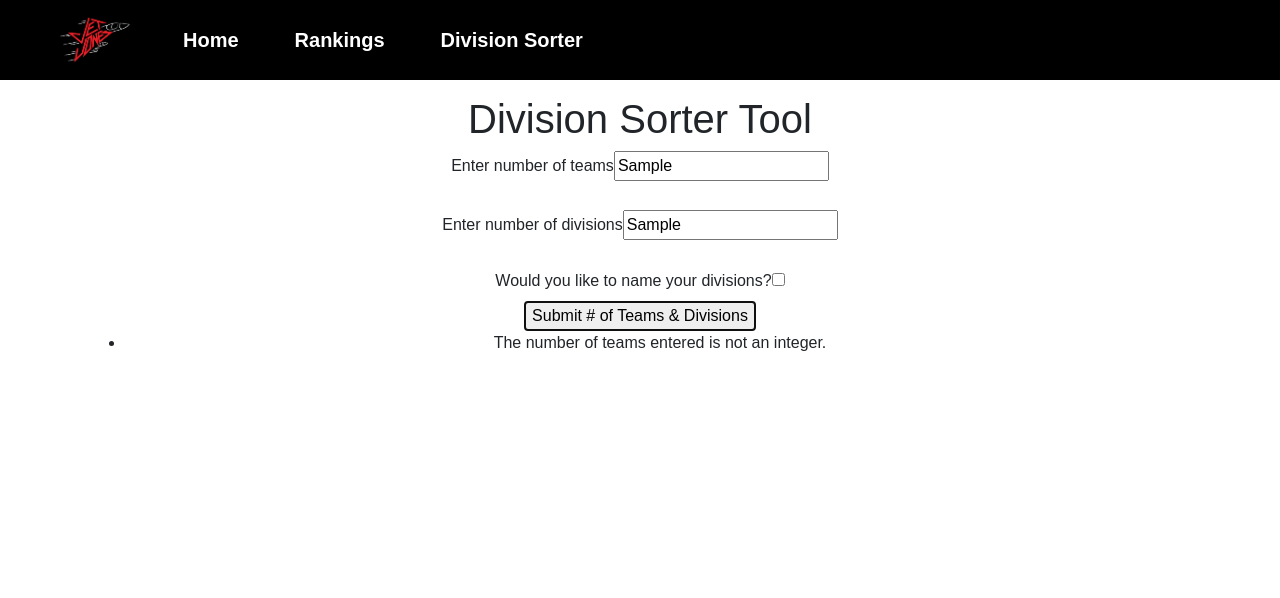
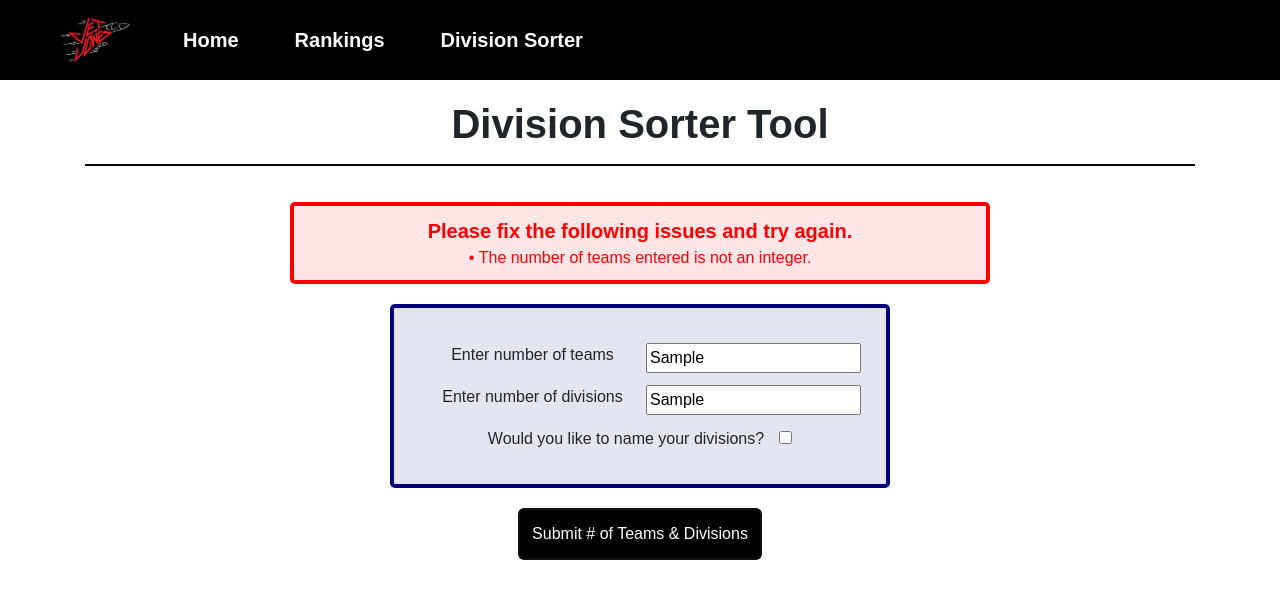
Before and after one commit to cyperior7/jetjones-tools, an Angular app: page /divisionsorter in a window 1280 px wide. Both pictures are taken after typing "Sample", "Sample" into the empty fields and a click on the button "Submit # of Teams & Divisions". Shown: the top 598 px of the page. Built offline with nearby package versions, Linux system fonts and the light colour scheme.

Commit message:
Finished styling division sorter page

```diff
--- a/src/app/division-sorter/division-sorter.component.css
+++ b/src/app/division-sorter/division-sorter.component.css
@@ -0,0 +1,97 @@
+.divisionResult {
+    border: 4px;
+    border-style: solid;
+    border-color: navy;
+    border-radius: 5px;
+    color: navy;
+    width: 30%;
+    margin: 15px;
+    background-color: rgba(0, 0, 128, 0.1);
+    padding: 10px;
+}
+
+.divName {
+    font-weight: bold;
+    font-size: 20px;
+    text-decoration: underline;
+}
+
+.flexContainer {
+    display: flex;
+    justify-content: center;
+}
+
+input {
+    float: right;
+}
+
+#nameDivs {
+    float: none;
+    margin-left: 15px;
+}
+
+h1 {
+    font-weight: bold;
+    font-size: 40px;
+}
+
+hr {
+    background-color: black;
+    height: 1px;
+}
+
+form {
+    border: 4px;
+    border-style: solid;
+    border-color: navy;
+    border-radius: 5px;
+    background-color: rgba(0, 0, 128, 0.1);
+    padding: 25px;
+    width: 500px;
+    margin-top: 20px;
+}
+
+button {
+    border: 4px;
+    border-style: solid;
+    border-color: black;
+    border-radius: 5px;
+    background-color: black;
+    color: white;
+    margin-top: 20px;
+    padding: 10px;
+}
+
+button:hover {
+    background-color: white;
+    color: black;
+}
+
+.inputBox {
+    margin-top: 10px;
+}
+
+.rerollBtn {
+    margin-right: 15px;
+}
+
+.redoBtn {
+    margin-left: 15px;
+}
+
+.errorBox {
+    border: 4px;
+    border-style: solid;
+    border-color: red;
+    border-radius: 5px;
+    background-color: rgba(255, 0, 0, 0.1);
+    color: red;
+    width: 700px;
+    padding: 10px;
+    margin-top: 20px;
+}
+
+.errorTitle {
+    font-size: 20px;
+    font-weight: bold;
+}
--- a/src/app/division-sorter/division-sorter.component.html
+++ b/src/app/division-sorter/division-sorter.component.html
@@ -1,19 +1,33 @@
 <div class="container">
     <h1>Division Sorter Tool</h1>
+    <hr id="errorLocation"/>
+
+    <div class="flexContainer">
+        <div *ngIf="displayError" class="errorBox">
+            <span class="errorTitle">Please fix the following issues and try again.</span>
+            <div *ngFor="let error of errorObj">
+                &bull;&nbsp;{{error}}
+            </div>
+        </div>
+    </div>
 
     <div *ngIf="displayInitialOptions">
+        <div class="flexContainer">
             <form>
+                <div class="inputBox">
                     <label>Enter number of teams</label>
                     <input type="text" id="numTeams"/>
-            <br/>
-            <br/>
+                </div>
+                <div class="inputBox">
                     <label>Enter number of divisions</label>
                     <input type="text" id="numDivs"/>
-            <br/>
-            <br/>
+                </div>
+                <div class="inputBox">
                     <label>Would you like to name your divisions?</label>
                     <input type="checkbox" id="nameDivs"/>
+                </div>
             </form>
+        </div>
 
         <button (click)="submitInfo()">
             Submit # of Teams & Divisions
@@ -21,19 +35,19 @@
     </div>
 
     <div *ngIf="displayInputBoxesAndGenerate">
-        <div>
-            <div *ngFor="let id of teamInfo.teamInputObj">
+        <div class="flexContainer">
+            <form>
+                <div *ngFor="let id of teamInfo.teamInputObj" class="inputBox">
                     <label>Enter team #{{id}}</label>
-                <input type="text" id="{{ 'team' + id }}"/>
-            </div>
+                    <input type="text" id="{{ 'team' + id }}" maxlength=25/>
                 </div>
 
-        <div>
-            <br />
-            <div *ngFor="let id of divisionInfo.divInputObj">
+                <div *ngIf="divisionInfo.nameDivs"><hr/></div>
+                <div *ngFor="let id of divisionInfo.divInputObj" class="inputBox">
                     <label>Enter division #{{id}}</label>
-                <input type="text" id="{{ 'div' + id }}"/>
+                    <input type="text" id="{{ 'div' + id }}" maxlength=25/>
                 </div>
+            </form>
         </div>
 
         <button (click)="collectInfo()">
@@ -42,69 +56,22 @@
     </div>
 
     <div *ngIf="displayResultsAndFinalButtons">
-        <div *ngFor="let bucketRow of bucket" class="row">
-                <div *ngFor="let result of bucketRow" class="col-md-4">
-                        {{ result.divName }}
-                    <ul *ngFor="let team of result.teams">
-                        <li>
+        <div *ngFor="let bucketRow of bucket" class="flexContainer">
+            <div *ngFor="let result of bucketRow" class="divisionResult">
+                    <span class="divName">{{ result.divName }}</span>
+                <div *ngFor="let team of result.teams">
                     {{ team }}
-                        </li>
-                    </ul>
-                </div>
-        </div>
-
-        <div>
-            <button (click)="reroll()">
-                Reroll Teams
-            </button>
-            <button (click)="redo()">
-                Resubmit League Info
-            </button>
-        </div>
-    </div>
-
-    <!--
-    <div *ngIf="displayResultsAndFinalButtons">
-        <div>
-            <div class="row">
-                <div *ngFor="let res of firstRowResults" class="{{row1Class}}">
-                    {{res.divName}}
-                    <ul *ngFor="let team of res.teams">
-                        <li>
-                            {{team}}
-                        </li>
-                    </ul>
-                </div>
-            </div>
-            <div *ngIf="secondRowNeeded" class="row">
-                <div *ngFor="let res of secondRowResults" class="{{row2Class}}">
-                    {{res.divName}}
-                    <ul *ngFor="let team of res.teams">
-                        <li>
-                            {{team}}
-                        </li>
-                    </ul>
                 </div>
             </div>
         </div>
 
         <div>
-            <button (click)="reroll()">
+            <button (click)="reroll()" class="rerollBtn">
                 Reroll Teams
             </button>
-            <button (click)="redo()">
+            <button (click)="redo()" class="redoBtn">
                 Resubmit League Info
             </button>
         </div>
     </div>
-    -->
-
-
-    <div *ngIf="displayError">
-        <ul *ngFor="let error of errorObj">
-            <li>
-                {{error}}
-            </li>
-        </ul>
 </div>
-</div>
--- a/src/app/division-sorter/division-sorter.component.ts
+++ b/src/app/division-sorter/division-sorter.component.ts
@@ -8,13 +8,14 @@ import { CommonModule } from '@angular/common';
 })
 export class DivisionSorterComponent implements OnInit {
   // Display variables
-  displayInitialOptions;
-  displayInputBoxesAndGenerate;
-  displayResultsAndFinalButtons;
-  displayError;
+  displayInitialOptions: boolean;
+  displayInputBoxesAndGenerate: boolean;
+  displayResultsAndFinalButtons: boolean;
+  displayError: boolean;
 
   // Data variables
   errorObj;
+  bucket = [];
   teamInfo = {
     numTeams: 0,
     teamNames: {},
@@ -26,12 +27,6 @@ export class DivisionSorterComponent implements OnInit {
     divInputObj: [],
     divNames: {}
   }
-  bucket = [];
-  secondRowNeeded;
-  firstRowResults;
-  secondRowResults;
-  row1Class;
-  row2Class;
 
   constructor() {
     this.errorObj = [];
@@ -42,11 +37,6 @@ export class DivisionSorterComponent implements OnInit {
   }
 
   ngOnInit(): void {
-  }
-
-  resetError(): void {
-    this.errorObj = [];
-    this.displayError = false;
   }
 
   submitInfo(): void {
@@ -60,7 +50,7 @@ export class DivisionSorterComponent implements OnInit {
 
     this.checkInitInput();
     if (this.errorObj.length > 0) {
-      this.displayError = true;
+      this.handleError();
       return;
     }
 
@@ -93,6 +83,17 @@ export class DivisionSorterComponent implements OnInit {
     }
   }
 
+  resetError(): void {
+    this.errorObj = [];
+    this.displayError = false;
+  }
+
+  handleError(): void {
+    const errorLocation = document.getElementById("errorLocation");
+    this.displayError = true;
+    errorLocation.scrollIntoView({behavior: "smooth"});
+  }
+
   collectInfo(): void {
     this.resetError();
     this.teamInfo.teamNames = {};
@@ -101,13 +102,10 @@ export class DivisionSorterComponent implements OnInit {
     for (var i = 1; i < this.teamInfo.teamInputObj.length + 1; i++) {
       var teamName = (<HTMLInputElement>document.getElementById("team" + i)).value;
       if (this.teamInfo.teamNames[teamName] !== undefined) {
-        this.displayError = true;
         this.errorObj.push("Team " + i + " is a duplicate name.");
       } else if (teamName.length > 25) {
-        this.displayError = true;
         this.errorObj.push("Team " + i + " has too long of a name, please keep it under 25 characters.");
       } else if (teamName.length <= 0) {
-        this.displayError = true;
         this.errorObj.push("Team " + i + " has an empty name.");
       } else {
         this.teamInfo.teamNames[teamName] = 1;
@@ -117,13 +115,10 @@ export class DivisionSorterComponent implements OnInit {
     for (var i = 1; i < this.divisionInfo.divInputObj.length + 1; i++) {
       var divName = (<HTMLInputElement>document.getElementById("div" + i)).value;
       if (this.divisionInfo.divNames[divName] !== undefined) {
-        this.displayError = true;
         this.errorObj.push("Division " + i + " is a duplicate name.");
       } else if (divName.length > 25) {
-        this.displayError = true;
         this.errorObj.push("Division " + i + " has too long of a name, please keep it under 25 characters.");
       } else if (divName.length <= 0) {
-        this.displayError = true;
         this.errorObj.push("Division " + i + " has an empty name.");
       } else {
         this.divisionInfo.divNames[divName] = 1;
@@ -131,7 +126,7 @@ export class DivisionSorterComponent implements OnInit {
     }
 
     if (this.errorObj.length > 0) {
-      this.displayError = true;
+      this.handleError();
       return;
     }
 
@@ -142,21 +137,15 @@ export class DivisionSorterComponent implements OnInit {
     this.resetError();
     this.displayInitialOptions = false;
     this.displayInputBoxesAndGenerate = false;
-    this.secondRowNeeded = false;
-
-    this.firstRowResults = [];
-    const numDivs = this.divisionInfo.numDivs;
-    var hat = [];
-    var divNames = [];
-    var teamsPerDiv = this.teamInfo.numTeams / numDivs;
-    let results = [];
-    let curInBucket = 0;
     this.bucket = [];
 
-    // [div1, div2, div3, div4]
-    // go i -> res length, and place in row i % 3
-    // [ [x, y, z], [a, b, c] ]
-    // [ [div1, div2, div3], [div4] ]
+    const numDivs = this.divisionInfo.numDivs;
+    const teamsPerDiv = this.teamInfo.numTeams / numDivs;
+    const numRows = Math.floor(numDivs / 3);
+    let hat = [];
+    let divNames = [];
+    let result = [];
+    let count = 0;
 
     // create shuffled hat
     for (var team in this.teamInfo.teamNames) {
@@ -178,82 +167,24 @@ export class DivisionSorterComponent implements OnInit {
     // sort teams into divisions
     for (var i = 0; i < divNames.length; i++) {
       const divPicked = divNames[i];
-      results.push({divName: divPicked});
+      result.push({divName: divPicked});
       let teamsPicked = [];
       for (var j = 0; j < teamsPerDiv; j++) {
         teamsPicked.push(hat.pop());
       }
-      results[i]["teams"] = teamsPicked;
+      result[i]["teams"] = teamsPicked;
     }
 
-    // fill bucket with results in groups of 3 to be displayed
-    /*
-    let colVal = 0;
-    let rowVal = 0;
-    while (count < divNames.length) {
-      const resObj = results[count];
-      if (curInBucket < 3) {
-        bucket[rowVal][colVal] = resObj;
-        colVal++;
-        curInBucket++;
-        count++;
-      } else {
-        curInBucket = 0;
-        bucket.push([]);
-        rowVal++;
-        bucket[rowVal][colVal] = resObj;
-        curInBucket++;
-        colVal++;
-      }
-    } */
-    console.log(results);
-    let count = 0;
-    const numRows = Math.floor(numDivs / 3);
-    console.log(numRows);
+    // fill rows to be displayed, each row is a bucket that can fit 3 divisions each
     for (let i = 0; i <= numRows; i++) {
       this.bucket.push([]);
       for (let j = 0; j < 3; j++) {
-        if (count === results.length) {
+        if (count === result.length) {
           break;
         }
-        const resObj = results[count];
+        const resObj = result[count];
         this.bucket[i][j] = resObj;
         count++;
-      }
-    }
-    console.log(this.bucket);
-
-    this.determineColClass(1);
-
-    var firstPass = (divNames.length > 4) ? 4 : divNames.length;
-
-    for (var i = 0; i < firstPass; i++) {
-      var divPicked = divNames[i];
-      this.firstRowResults.push({divName: divPicked});
-      var teamsPicked = [];
-      for (var j = 0; j < teamsPerDiv; j++) {
-        teamsPicked.push(hat.pop());
-      }
-      this.firstRowResults[i]["teams"] = teamsPicked;
-    }
-
-    console.log(this.firstRowResults);
-
-    if (numDivs > 4) {
-      this.determineColClass(2);
-      this.secondRowNeeded = true;
-      this.secondRowResults = [];
-
-      // will start at 4 if in this conditional
-      for (var i = 4; i < numDivs; i++) {
-        var divPicked = divNames[i];
-        this.secondRowResults.push({divName: divPicked});
-        var teamsPicked = [];
-        for (var j = 0; j < teamsPerDiv; j++) {
-          teamsPicked.push(hat.pop());
-        }
-        // need to offset the starting 4 value
-        this.secondRowResults[i - 4]["teams"] = teamsPicked;
       }
     }
 
@@ -277,42 +208,4 @@ export class DivisionSorterComponent implements OnInit {
         array[j] = temp;
     }
   }
-
-  determineColClass(num): void {
-    var numDivs;
-    if (num === 1) {
-      numDivs = (this.divisionInfo.numDivs > 4) ? 4 : this.divisionInfo.numDivs;
-      switch (numDivs) {
-        case 1:
-          this.row1Class = "col-md-12"
-          break;
-        case 2:
-          this.row1Class = "col-md-6"
-          break;
-        case 3:
-          this.row1Class = "col-md-4"
-          break;
-        case 4:
-          this.row1Class = "col-md-3"
-          break;
-      }
-    } else {
-      numDivs = this.divisionInfo.numDivs - 4;
-      switch (numDivs) {
-        case 1:
-          this.row2Class = "col-md-12"
-          break;
-        case 2:
-          this.row2Class = "col-md-6"
-          break;
-        case 3:
-          this.row2Class = "col-md-4"
-          break;
-        case 4:
-          this.row2Class = "col-md-3"
-          break;
-      }
-    }
-  }
-
 }
--- a/src/styles.css
+++ b/src/styles.css
@@ -1,10 +1,10 @@
-/* You can add global styles to this file, and also import other style files */
 body {
     margin: 0;
     font-family: Arial, Helvetica, sans-serif;
 }
 
 .container {
-    margin-top: 15px;
+    margin-top: 20px;
+    margin-bottom: 20px;
     text-align: center;
 }
```
Lines whose indentation alone changed are shown as unchanged.
